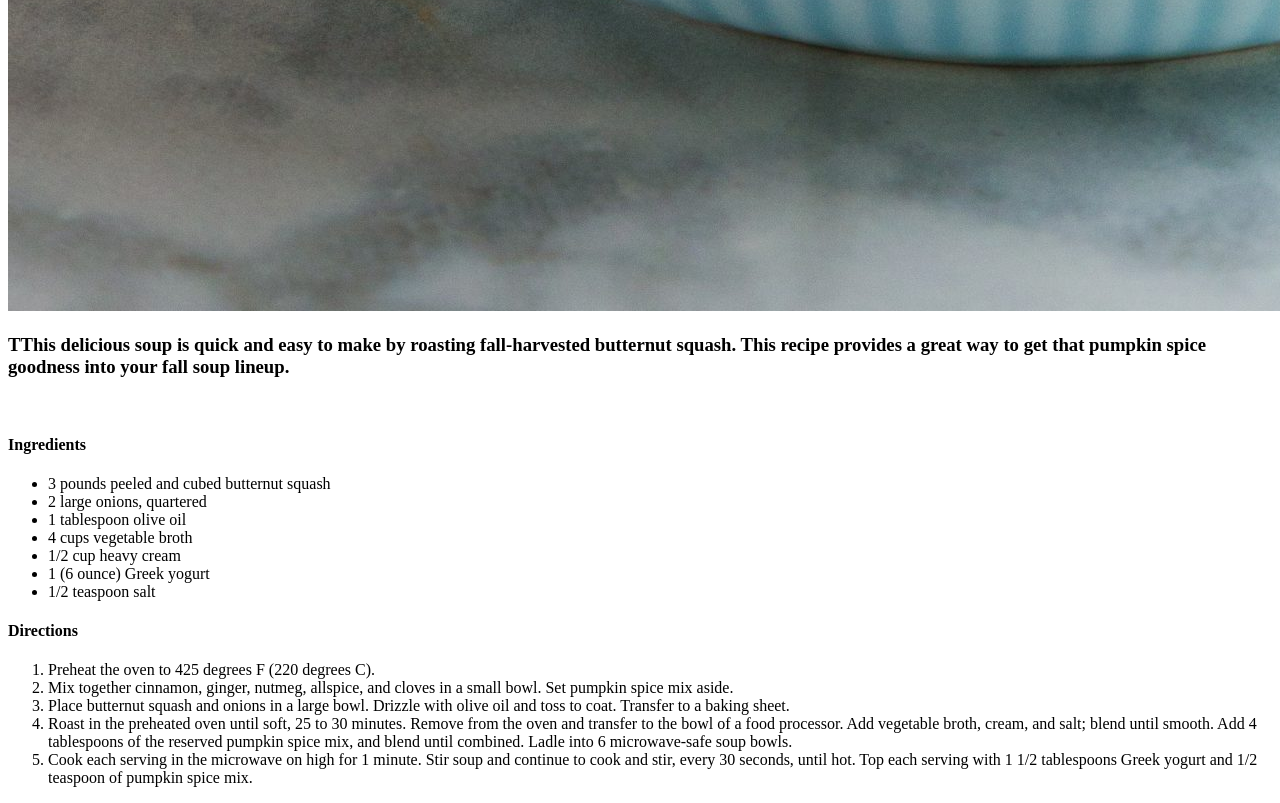
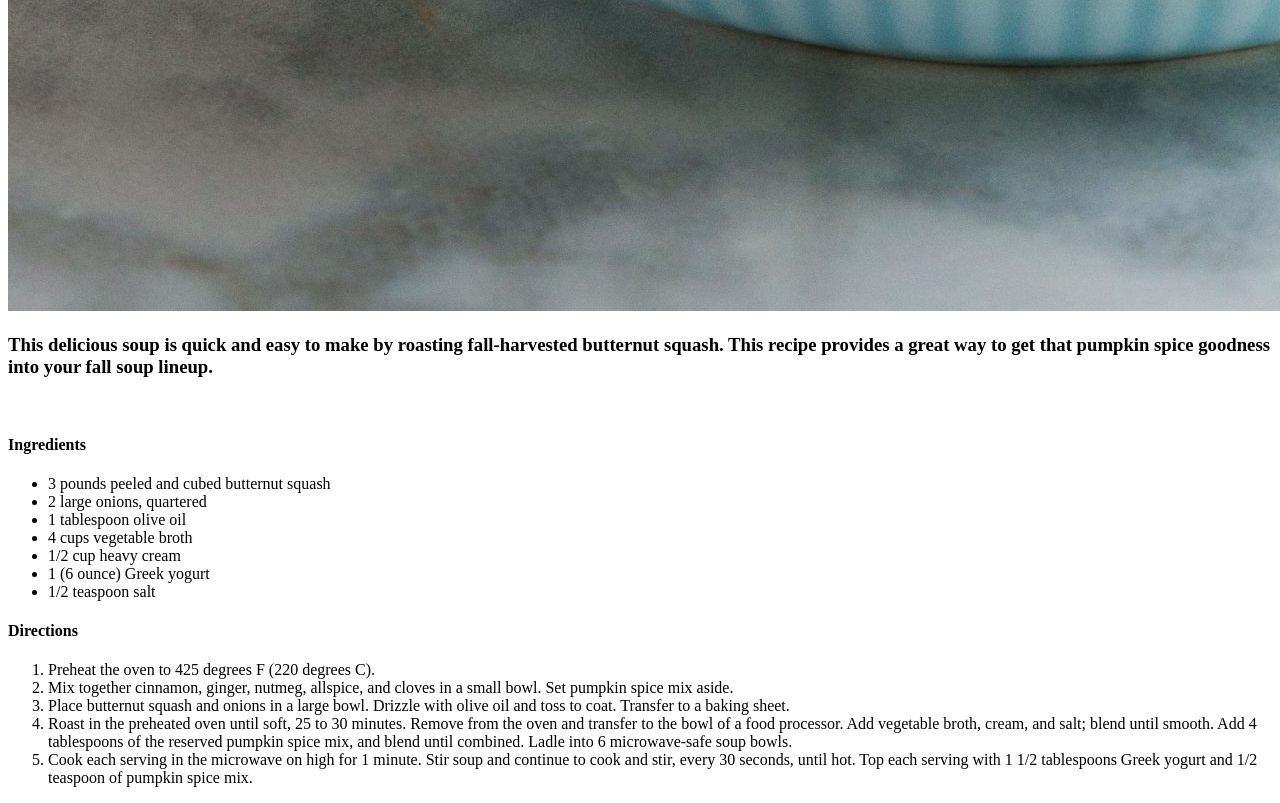
Before and after one commit to aaronmb62/odin-recipes, a plain HTML site: page recipes/pumpkin-squash-soup.html in a window 1280 px wide. Shown: the part 1835-2638 px from the top of the page. Drawn offline with Linux system fonts and the light colour scheme.

Commit message:
Recipe Project 1 completed!

```diff
--- a/recipes/pumpkin-squash-soup.html
+++ b/recipes/pumpkin-squash-soup.html
@@ -10,7 +10,7 @@
    <h1>Pumpkin Butternut Squash Soup</h1>
    <br>
    <img src="butternut-squash-soup.jpg">
-   <h3>TThis delicious soup is quick and easy to make by roasting fall-harvested butternut
+   <h3>This delicious soup is quick and easy to make by roasting fall-harvested butternut
        squash. This recipe provides a great way to get that pumpkin spice goodness into your
        fall soup lineup. </h3>
     <br>
```
